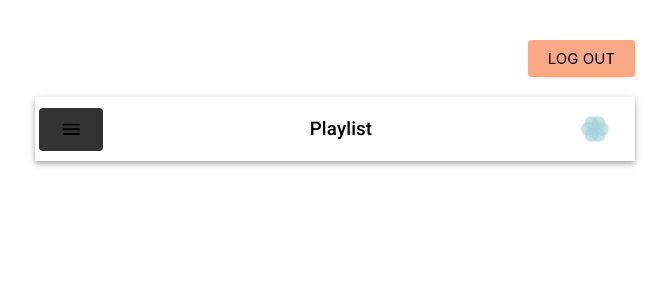
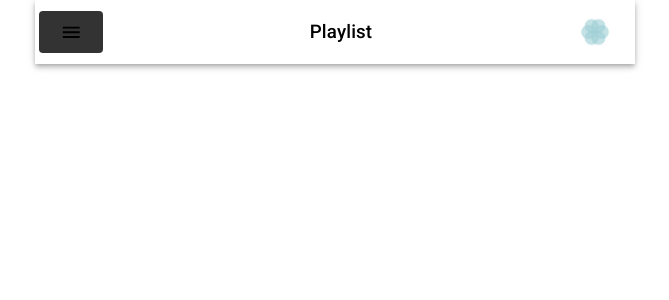
Before and after one commit to pamelv/bloom, a React (Create React App) app in the folder client/: page /playlist in a window 1280 px wide. Shown: the top 300 px of the page, without its empty margins (305-974 px from the left). Built offline with nearby package versions, Linux system fonts and the light colour scheme; sample sign-in values are in the browser's storage.

Commit message:
style: change the location of logout button

```diff
--- a/client/src/App.js
+++ b/client/src/App.js
@@ -20,7 +20,7 @@ class App extends React.Component {
     return (
       <Router history={history}>
         <div className="App">
-          <LogOut />
+          {/* <LogOut /> */}
           {/* <h1>
             <a href="/">BLOOM</a>
           </h1> */}
--- a/client/src/components/Drawermenu.js
+++ b/client/src/components/Drawermenu.js
@@ -1,5 +1,6 @@
 import React from "react";
 import clsx from "clsx";
+import Logout from "./Logoutbutton";
 import { makeStyles } from "@material-ui/core/styles";
 import SwipeableDrawer from "@material-ui/core/SwipeableDrawer";
 import Button from "@material-ui/core/Button";
@@ -73,10 +74,11 @@ export default function DrawerMenu() {
       <Divider />
       <List>
         <ListItem button key="logout">
-          <ListItemIcon>
+          <Logout />
+          {/* <ListItemIcon>
             <ExitToAppIcon />
           </ListItemIcon>
-          <ListItemText>Logout</ListItemText>
+          <ListItemText>Logout</ListItemText> */}
         </ListItem>
       </List>
     </div>
--- a/client/src/components/Logoutbutton.js
+++ b/client/src/components/Logoutbutton.js
@@ -31,7 +31,8 @@ class LogOut extends React.Component {
     return (
       <button
         onClick={this.clearToken}
-        style={{ float: "right", display: isLoggedIn ? "block" : "none" }}
+        style={{ display: isLoggedIn ? "block" : "none" }}
+        // style={{ float: "right", display: isLoggedIn ? "block" : "none" }}
       >
         Log Out
       </button>
```
